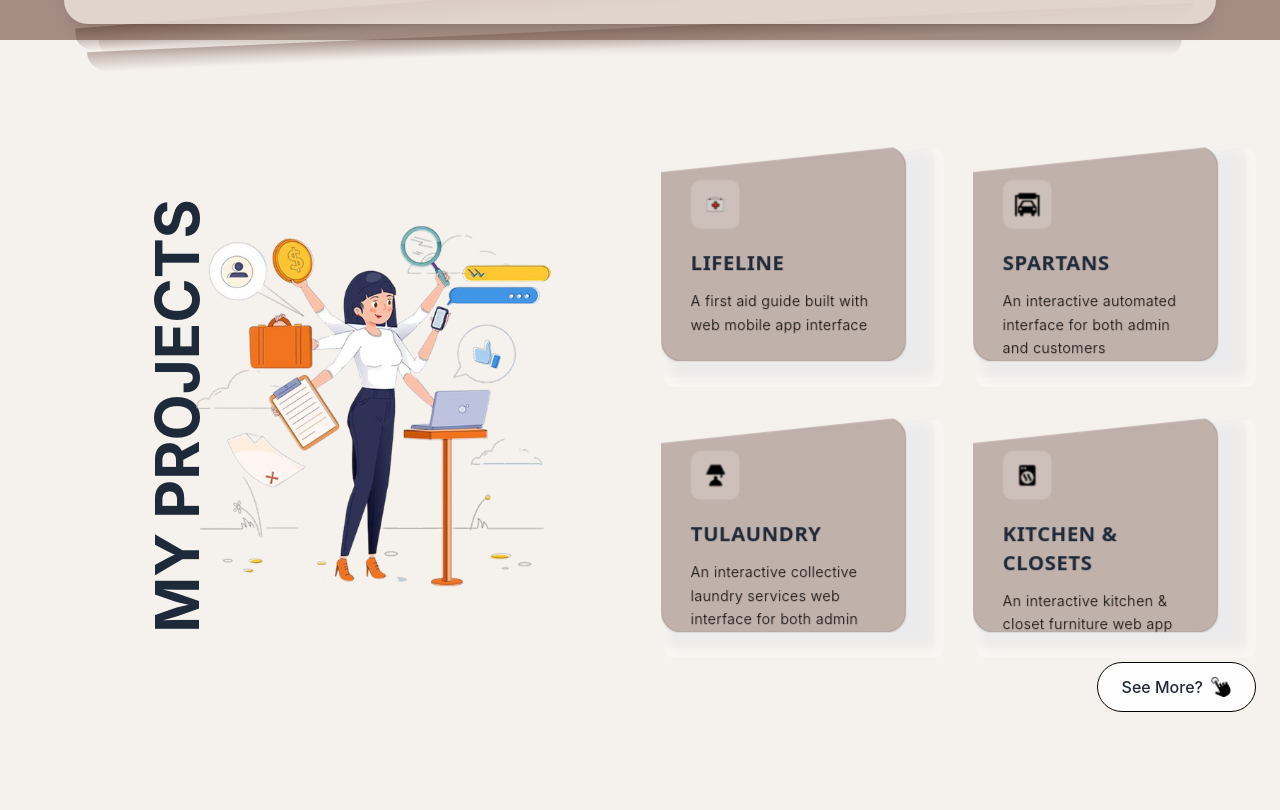
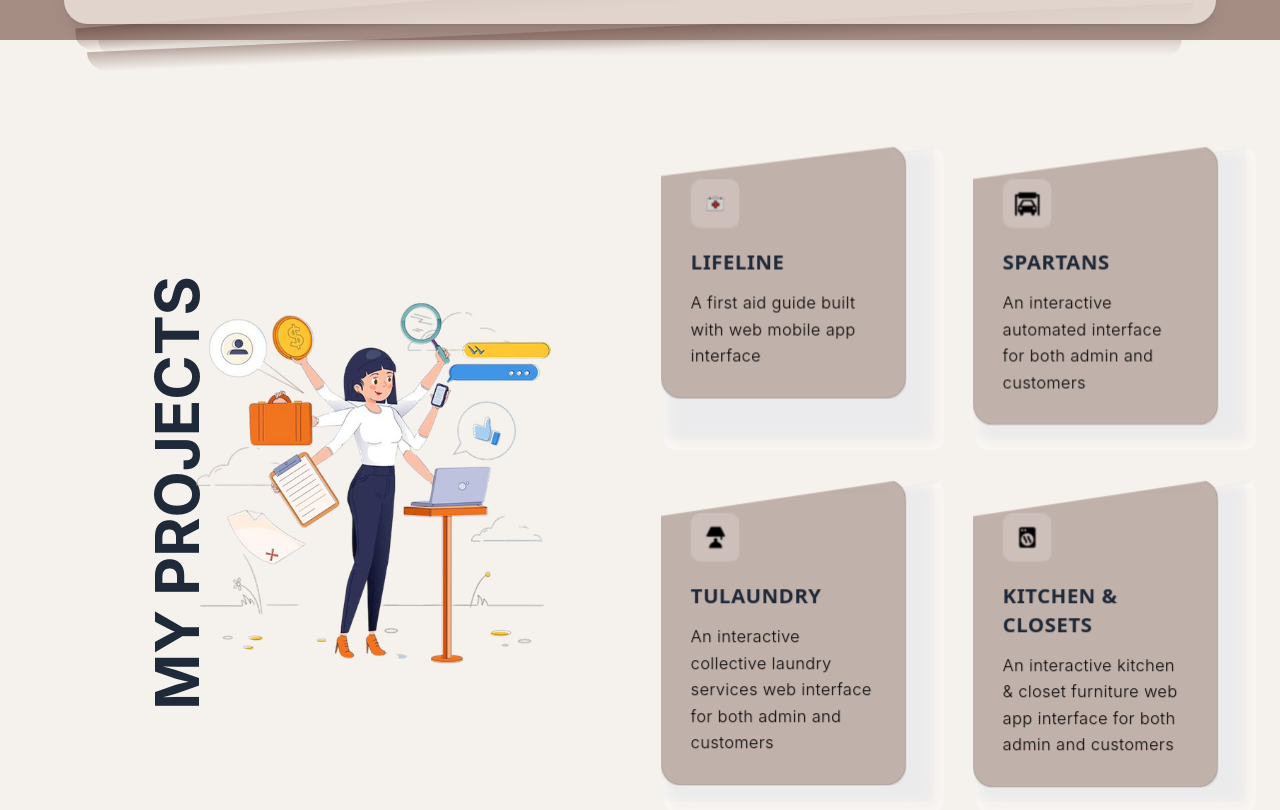
Before and after one commit to Aristocratjnr/Daniella-Portfolio, a Next.js app: page / in a window 1280 px wide. Shown: the part 790-1600 px from the top of the page. Built offline with nearby package versions, Linux system fonts and the light colour scheme.

Commit message:
feat: enhance HeroSection and SkillsSection with improved text sizing and layout adjustments

```diff
--- a/src/app/components/HeroSection.tsx
+++ b/src/app/components/HeroSection.tsx
@@ -54,7 +54,7 @@ export default function HeroSection() {
             <div className="space-y-5 sm:space-y-6 md:space-y-8">
               <div>
                 <p className="text-[#6E4D42] text-md sm:text-base md:text-lg font-medium mb-1 sm:mb-2">Hi, I am Daniella Asiedu</p>
-                <h1 className="text-3xl xs:text-4xl sm:text-5xl md:text-6xl font-bold text-gray-900 leading-tight mb-3 sm:mb-4 md:mb-6">
+                <h1 className="text-5xl xs:text-4xl sm:text-5xl md:text-6xl font-bold text-gray-900 leading-tight mb-3 sm:mb-4 md:mb-6">
                   UI/UX DESIGNER
                 </h1>
                 <div className="h-1 w-10 sm:w-12 md:w-16 bg-[#B5A394] mb-3 sm:mb-4 md:mb-6"></div>
--- a/src/app/components/SkillsSection.tsx
+++ b/src/app/components/SkillsSection.tsx
@@ -89,10 +89,9 @@ const SkillsSection = () => {
                   >
                     {/* Main card with slanted top */}
                     <div
-                      className="relative z-10 h-full p-6 sm:p-7 bg-white border border-gray-200 shadow-sm hover:shadow-lg transition-all duration-300 flex flex-col justify-between"
+                      className="relative z-10 h-auto min-h-[211px] p-6 sm:p-7 bg-white border border-gray-200 shadow-sm hover:shadow-lg transition-all duration-300 flex flex-col justify-between"
                       style={{
                         width: '240px',
-                        height: '211px',
                         flexShrink: 0,
                         clipPath: 'polygon(0 12%, 100% 0, 100% 100%, 0 100%)',
                         marginTop: '1.75rem',
@@ -110,8 +109,7 @@ const SkillsSection = () => {
                         background: 'linear-gradient(90deg, rgba(0,0,0,0.05), transparent)'
                       }}
                     />
-
-                    <div className="mt-1">
+                    <div className="mt-1 flex-1 flex flex-col">
                       <div className="flex items-start justify-between mb-4 sm:mb-5">
                         <div className="w-11 h-11 sm:w-12 sm:h-12 rounded-lg flex items-center justify-center"
                           style={{
@@ -130,11 +128,13 @@ const SkillsSection = () => {
                       </div>
 
                       <h3 className="text-xl font-bold text-gray-800 mb-3 tracking-wide uppercase font-sans">{project.title}</h3>
-                      <p className="text-black text-sm leading-relaxed font-light tracking-wide">
-                        <span className="inline-block transform transition-all duration-300 hover:scale-105">
-                          {project.description}
-                        </span>
-                      </p>
+                      <div className="flex-1 flex items-start">
+                        <p className="text-black text-xs sm:text-sm md:text-base leading-normal sm:leading-relaxed font-light tracking-wide line-clamp-4">
+                          <span className="inline-block transform transition-all duration-300 hover:scale-105 hover:text-gray-800">
+                            {project.description}
+                          </span>
+                        </p>
+                      </div>
                     </div>
                   </div>
 
```
